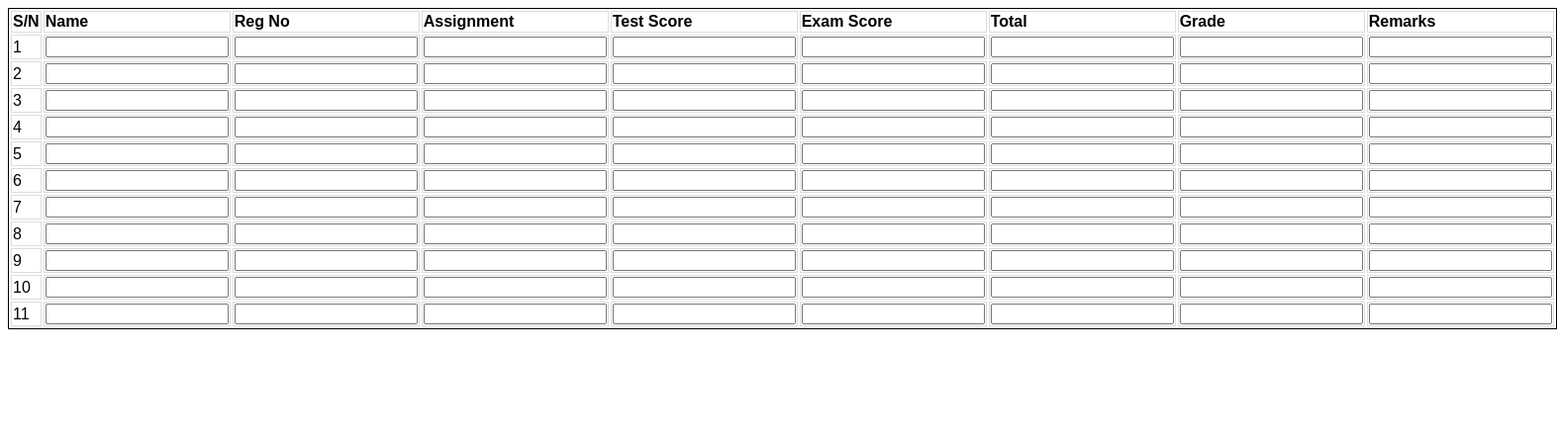
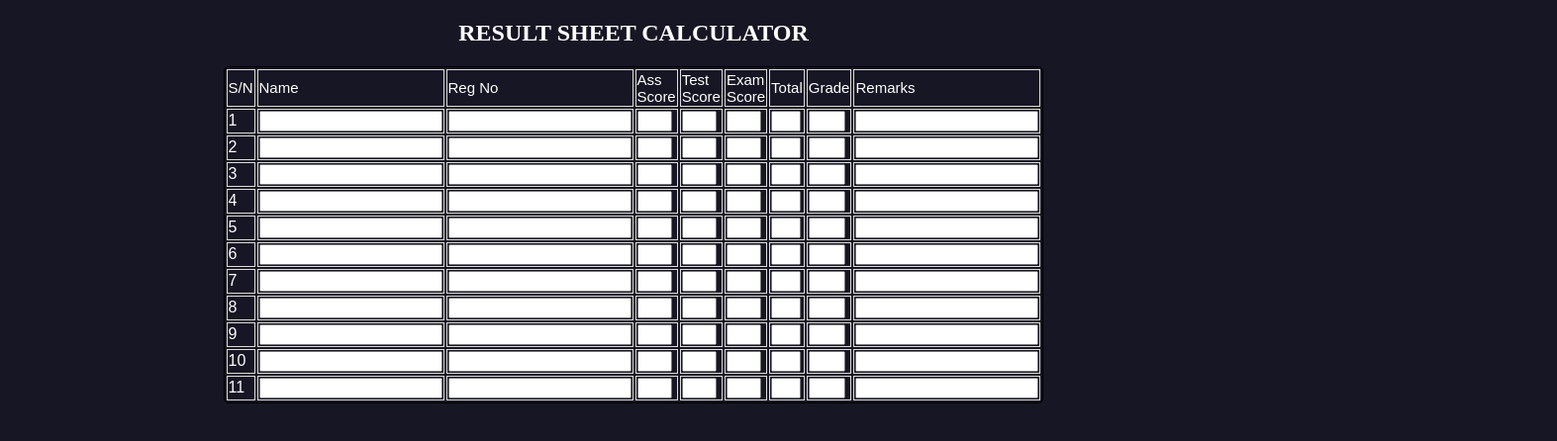
Before and after one commit to emitech-success/exam-computation, a plain HTML site: page index.html in a window 1280 px wide. Shown: the whole page at 99% size, 1573 px wide, since content can reach past the window. Drawn offline with Linux system fonts and the light colour scheme.

Commit message:
first commit

```diff
--- a/index.html
+++ b/index.html
@@ -10,13 +10,16 @@
 </head>
 
 <body>
-    <div>
+    <section class="section-title">
+        <h1 class="title">RESULT SHEET CALCULATOR</h1>
+    </section>
+    <div class="container">
         <table>
             <tr>
                 <th>S/N</th>
                 <th>Name</th>
                 <th>Reg No</th>
-                <th>Assignment</th>
+                <th>Ass Score</th>
                 <th>Test Score</th>
                 <th>Exam Score</th>
                 <th>Total</th>
@@ -30,11 +33,11 @@
                 <td>1 </td>
                 <td> <input type="text" name="Name"> </td>
                 <td> <input type="text" name="Reg No"> </td>
-                <td> <input type="number" name="Assignment"> </td>
-                <td> <input type="number" name="Test"> </td>
-                <td> <input type="number" name="Exam Score"> </td>
-                <td> <input type="text" name="Total" readonly> </td>
-                <td> <input type="text" name="Grade" readonly> </td>
+                <td> <input class="exam-ass" type="number" name="Assignment" max="20"> </td>
+                <td> <input class="exam-test" type="number" name="Test" max="20"> </td>
+                <td> <input class="exam-exam" type="number" name="Exam Score" max="60"> </td>
+                <td> <input class="exam-total" type="text" name="Total" readonly> </td>
+                <td> <input class="exam-grade" type="text" name="Grade" readonly> </td>
                 <td> <input type="text" name="Remarks"> </td>
 
             </tr>
@@ -44,11 +47,11 @@
                 <td>2 </td>
                 <td> <input type="text" name="Name"> </td>
                 <td> <input type="text" name="Reg No"> </td>
-                <td> <input type="number" name="Assignment"> </td>
-                <td> <input type="number" name="Test"> </td>
-                <td> <input type="number" name="Exam Score"> </td>
-                <td> <input type="text" name="Total" readonly> </td>
-                <td> <input type="text" name="Grade" readonly> </td>
+                <td> <input class="exam-ass" type="number" name="Assignment" max="20"> </td>
+                <td> <input class="exam-test" type="number" name="Test" max="20"> </td>
+                <td> <input class="exam-exam" type="number" name="Exam Score" max="60"> </td>
+                <td> <input class="exam-total" type="text" name="Total" readonly> </td>
+                <td> <input class="exam-grade" type="text" name="Grade" readonly> </td>
                 <td> <input type="text" name="Remarks"> </td>
 
             </tr>
@@ -58,11 +61,11 @@
                 <td>3 </td>
                 <td> <input type="text" name="Name"> </td>
                 <td> <input type="text" name="Reg No"> </td>
-                <td> <input type="number" name="Assignment"> </td>
-                <td> <input type="number" name="Test" > </td>
-                <td> <input type="number" name="Exam Score"> </td>
-                <td> <input type="text" name="Total" readonly> </td>
-                <td> <input type="text" name="Grade" readonly> </td>
+                <td> <input class="exam-ass" type="number" name="Assignment" max="20"> </td>
+                <td> <input class="exam-test" type="number" name="Test" max="20" > </td>
+                <td> <input class="exam-exam" type="number" name="Exam Score" max="60"> </td>
+                <td> <input class="exam-total" type="text" name="Total" readonly> </td>
+                <td> <input class="exam-grade" type="text" name="Grade" readonly> </td>
                 <td> <input type="text" name="Remarks"> </td>
 
             </tr>
@@ -72,11 +75,11 @@
                 <td>4 </td>
                 <td> <input type="text" name="Name"> </td>
                 <td> <input type="text" name="Reg No"> </td>
-                <td> <input type="number" name="Assignment"> </td>
-                <td> <input type="number" name="Test"> </td>
-                <td> <input type="number" name="Exam Score"> </td>
-                <td> <input type="text" name="Total" readonly> </td>
-                <td> <input type="text" name="Grade" readonly> </td>
+                <td> <input class="exam-ass" type="number" name="Assignment" max="20"> </td>
+                <td> <input class="exam-test" type="number" name="Test" max="20"> </td>
+                <td> <input class="exam-exam" type="number" name="Exam Score" max="60"> </td>
+                <td> <input class="exam-total" type="text" name="Total" readonly> </td>
+                <td> <input class="exam-grade" type="text" name="Grade" readonly> </td>
                 <td> <input type="text" name="Remarks"> </td>
 
             </tr>
@@ -86,11 +89,11 @@
                 <td>5 </td>
                 <td> <input type="text" name="Name"> </td>
                 <td> <input type="text" name="Reg No"> </td>
-                <td> <input type="number" name="Assignment"> </td>
-                <td> <input type="number" name="Test"> </td>
-                <td> <input type="number" name="Exam Score"> </td>
-                <td> <input type="text" name="Total" readonly> </td>
-                <td> <input type="text" name="Grade" readonly> </td>
+                <td> <input class="exam-ass" type="number" name="Assignment" max="20"> </td>
+                <td> <input class="exam-test" type="number" name="Test" max="20"> </td>
+                <td> <input class="exam-exam" type="number" name="Exam Score" max="60"> </td>
+                <td> <input class="exam-total" type="text" name="Total" readonly> </td>
+                <td> <input class="exam-grade" type="text" name="Grade" readonly> </td>
                 <td> <input type="text" name="Remarks"> </td>
 
             </tr>
@@ -99,11 +102,11 @@
                 <td>6 </td>
                 <td> <input type="text" name="Name"> </td>
                 <td> <input type="text" name="Reg No"> </td>
-                <td> <input type="number" name="Assignment"> </td>
-                <td> <input type="number" name="Test"> </td>
-                <td> <input type="number" name="Exam Score"> </td>
-                <td> <input type="text" name="Total" readonly> </td>
-                <td> <input type="text" name="Grade" readonly> </td>
+                <td> <input class="exam-ass" type="number" name="Assignment" max="20"> </td>
+                <td> <input class="exam-test" type="number" name="Test" max="20"> </td>
+                <td> <input class="exam-exam" type="number" name="Exam Score" max="60"> </td>
+                <td> <input class="exam-total" type="text" name="Total" readonly> </td>
+                <td> <input class="exam-grade" type="text" name="Grade" readonly> </td>
                 <td> <input type="text" name="Remarks"> </td>
 
             </tr>
@@ -112,11 +115,11 @@
                 <td>7 </td>
                 <td> <input type="text" name="Name"> </td>
                 <td> <input type="text" name="Reg No"> </td>
-                <td> <input type="number" name="Assignment"> </td>
-                <td> <input type="number" name="Test"> </td>
-                <td> <input type="number" name="Exam Score"> </td>
-                <td> <input type="text" name="Total" readonly> </td>
-                <td> <input type="text" name="Grade" readonly> </td>
+                <td> <input class="exam-ass" type="number" name="Assignment" max="20"> </td>
+                <td> <input class="exam-test" type="number" name="Test" max="20"> </td>
+                <td> <input class="exam-exam" type="number" name="Exam Score" max="60"> </td>
+                <td> <input class="exam-total" type="text" name="Total" readonly> </td>
+                <td> <input class="exam-grade" type="text" name="Grade" readonly> </td>
                 <td> <input type="text" name="Remarks"> </td>
 
             </tr>
@@ -126,11 +129,11 @@
                 <td>8 </td>
                 <td> <input type="text" name="Name"> </td>
                 <td> <input type="text" name="Reg No"> </td>
-                <td> <input type="number" name="Assignment"> </td>
-                <td> <input type="number" name="Test"> </td>
-                <td> <input type="number" name="Exam Score"> </td>
-                <td> <input type="text" name="Total" readonly> </td>
-                <td> <input type="text" name="Grade" readonly> </td>
+                <td> <input class="exam-ass" type="number" name="Assignment" max="20"> </td>
+                <td> <input class="exam-test" type="number" name="Test" max="20"> </td>
+                <td> <input class="exam-exam" type="number" name="Exam Score" max="60"> </td>
+                <td> <input class="exam-total" type="text" name="Total" readonly> </td>
+                <td> <input class="exam-grade" type="text" name="Grade" readonly> </td>
                 <td> <input type="text" name="Remarks"> </td>
 
             </tr>
@@ -140,11 +143,11 @@
                 <td>9 </td>
                 <td> <input type="text" name="Name"> </td>
                 <td> <input type="text" name="Reg No"> </td>
-                <td> <input type="number" name="Assignment"> </td>
-                <td> <input type="number" name="Test"> </td>
-                <td> <input type="number" name="Exam Score"> </td>
-                <td> <input type="text" name="Total" readonly> </td>
-                <td> <input type="text" name="Grade" readonly> </td>
+                <td> <input class="exam-ass" type="number" name="Assignment" max="20"> </td>
+                <td> <input class="exam-test" type="number" name="Test" max="20"> </td>
+                <td> <input class="exam-exam" type="number" name="Exam Score" max="60"> </td>
+                <td> <input class="exam-total" type="text" name="Total" readonly> </td>
+                <td> <input class="exam-grade" type="text" name="Grade" readonly> </td>
                 <td> <input type="text" name="Remarks"> </td>
 
             </tr>
@@ -154,11 +157,11 @@
                 <td>10 </td>
                 <td> <input type="text" name="Name"> </td>
                 <td> <input type="text" name="Reg No"> </td>
-                <td> <input type="number" name="Assignment"> </td>
-                <td> <input type="number" name="Test"> </td>
-                <td> <input type="number" name="Exam Score"> </td>
-                <td> <input type="text" name="Total" readonly> </td>
-                <td> <input type="text" name="Grade" readonly> </td>
+                <td> <input class="exam-ass" type="number" name="Assignment" max="20"> </td>
+                <td> <input class="exam-test" type="number" name="Test" max="20"> </td>
+                <td> <input class="exam-exam" type="number" name="Exam Score" max="60"> </td>
+                <td> <input class="exam-total" type="text" name="Total" readonly> </td>
+                <td> <input class="exam-grade" type="text" name="Grade" readonly> </td>
                 <td> <input type="text" name="Remarks"> </td>
 
             </tr>
@@ -168,11 +171,11 @@
                 <td>11 </td>
                 <td> <input type="text" name="Name"> </td>
                 <td> <input type="text" name="Reg No"> </td>
-                <td> <input type="number" name="Assignment"> </td>
-                <td> <input type="number" name="Test"> </td>
-                <td> <input type="number" name="Exam Score"> </td>
-                <td> <input type="text" name="Total" readonly> </td>
-                <td> <input type="text" name="Grade" readonly> </td>
+                <td> <input class="exam-ass" type="number" name="Assignment" max="20"> </td>
+                <td> <input class="exam-test" type="number" name="Test" max="20"> </td>
+                <td> <input class="exam-exam" type="number" name="Exam Score" max="60"> </td>
+                <td> <input class="exam-total" type="text" name="Total" readonly> </td>
+                <td> <input class="exam-grade" type="text" name="Grade" readonly> </td>
                 <td> <input type="text" name="Remarks"> </td>
 
             </tr>
--- a/style.css
+++ b/style.css
@@ -1,22 +1,52 @@
+
+body{
+  background: rgb(22, 22, 36);
+  color: white;
+  font-family: serif;
+  font-weight: lighter;
+}
+
+h1 {
+  text-align: center;
+}
 table {
     font-family: arial, sans-serif;
     border:1px solid black;
     align-content: space-around;
-    /* margin: 50%; */
     width: 5%;
-    /* border-collapse: collapse; */
-
+    margin: 10px auto;
+    border-radius: 5px;
 }
 
 th, td {
   border: 1px solid #dddddd;
   text-align: left;
-    /* padding: 50px; */
+
 }
 th{
   height: 10px;
+  font-size: 15px;
+  font-weight: lighter;
 }
 
-/* table,th,td{
-    border:1px solid black;
+.exam-ass{
+  width: 70%;
+}
+.exam-grade{
+  width: 70%;
+}
+.exam-test{
+  width: 70%;
+}
+.exam-exam{
+  width: 70%;
+}
+.exam-total{
+  width: 70%;
+}
+/*
+@media screen and (max-width: 789px){
+  .section-title h1{
+    text-align: center;
+  }
 } */
```
Lines whose indentation alone changed are shown as unchanged.
